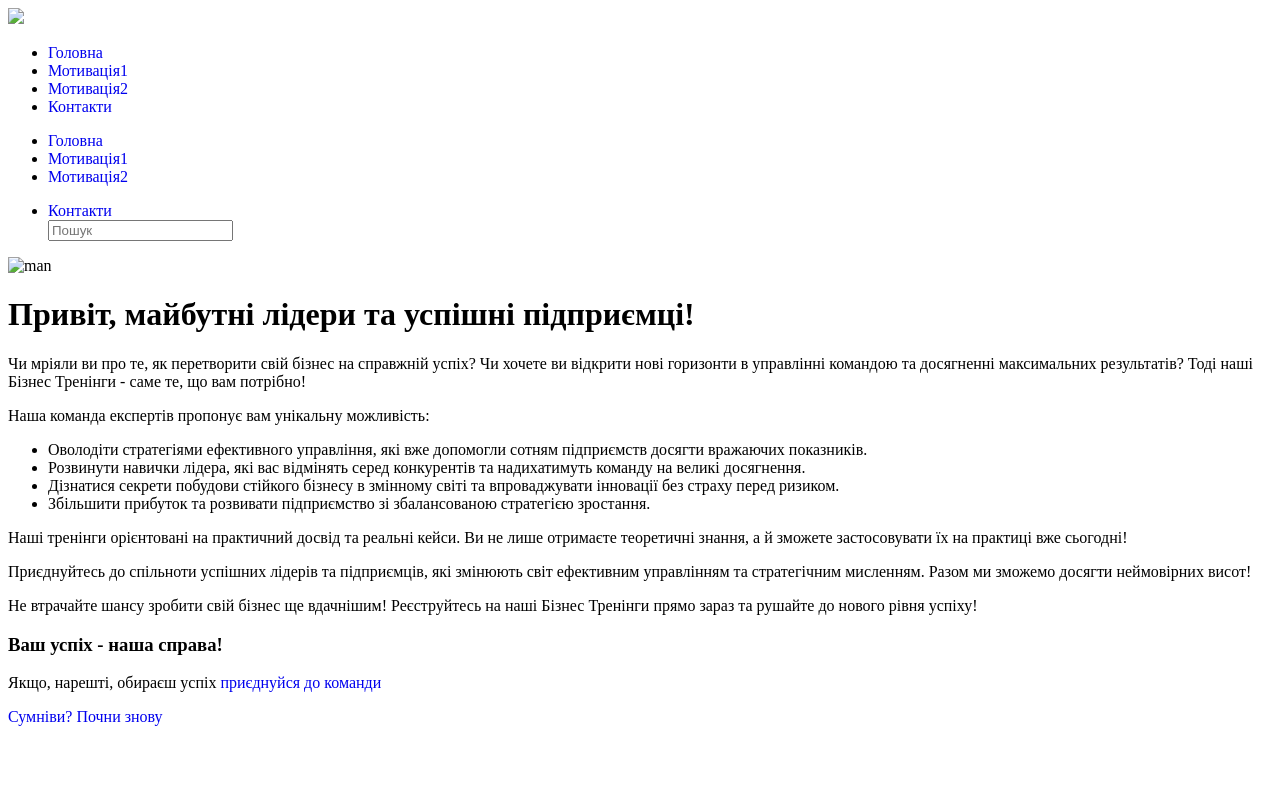
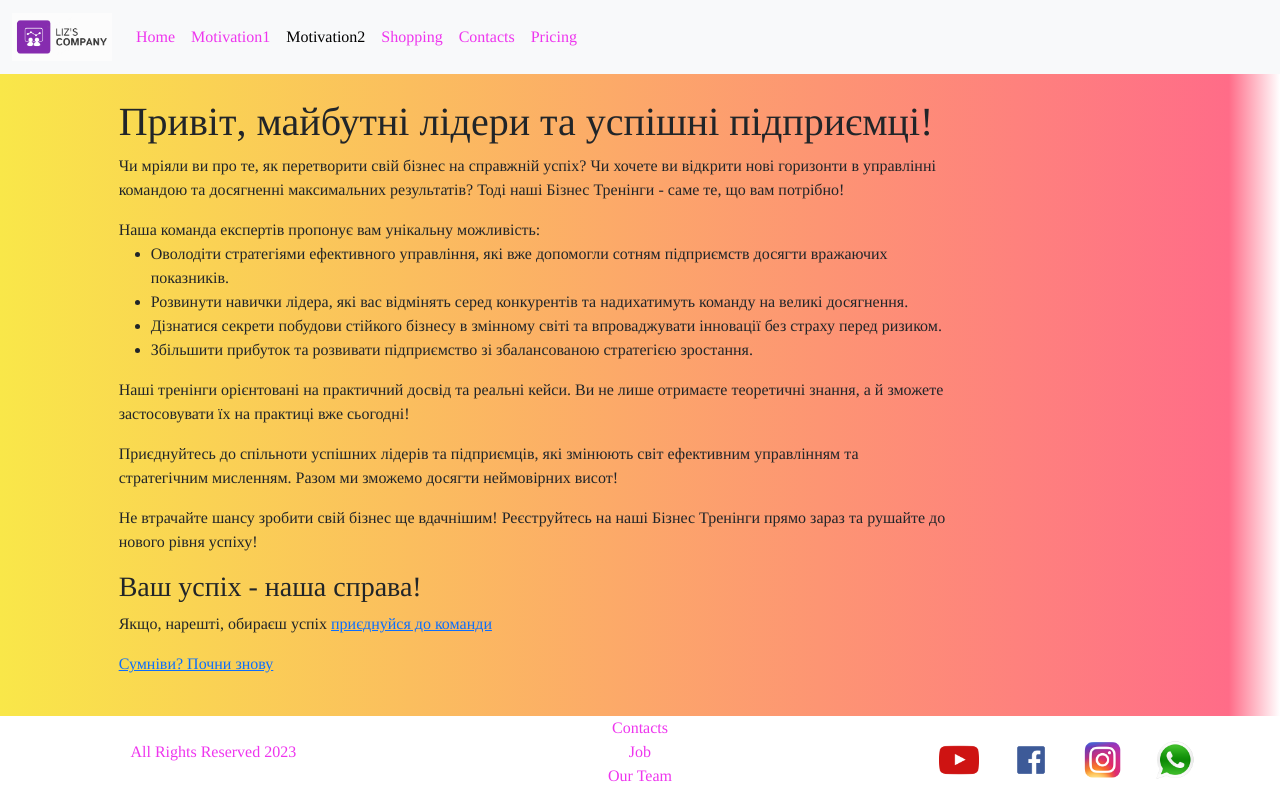
Before and after one commit to ihor4002/ihor4002.github.io, a plain HTML site: page page2.html in a window 1280 px wide. Drawn offline with nearby package versions, Linux system fonts and the light colour scheme.

Commit message:
Update page2.html

```diff
--- a/page2.html
+++ b/page2.html
@@ -1,58 +1,62 @@
-<!DOCTYPE html>
+<!DOCTYPE  html>
 <html lang="en">
 <head>
 	<meta charset="UTF-8">
 	<meta http-equiv="X-UA-Compatible" content="IE=edge">
 	<meta name="viewport" content="width=device-width, initial-scale=1.0">
-	<title>2 page</title>
-	<link rel="stylesheet" href="static/styles/style.css">
-	<style>
-		a {
-			text-decoration: none;
-		}
-	</style>
+	<link href="https://cdn.jsdelivr.net/npm/bootstrap@5.3.1/dist/css/bootstrap.min.css" rel="stylesheet" integrity="sha384-4bw+/aepP/YC94hEpVNVgiZdgIC5+VKNBQNGCHeKRQN+PtmoHDEXuppvnDJzQIu9" crossorigin="anonymous">
+	<link rel="stylesheet" href="source/styles/mycss.css">
+	<link rel="stylesheet" href="source/styles/bgvideo.css">
+	<link rel="apple-touch-icon" sizes="180x180" href="source/files/favicon_io/apple-touch-icon.png">
+	<link rel="icon" type="image/png" sizes="32x32" href="source/files/favicon_io/favicon-32x32.png">
+	<link rel="icon" type="image/png" sizes="16x16" href="source/files/favicon_io/favicon-16x16.png">
+	<link rel="manifest" href="source/files/favicon_io/site.webmanifest">
+	<title>Motivation2</title>
 </head>
+
 <body>
-	<div class="pages">
-		<div class="header">
-			<div>
-				<img src="static/images/bizness_model.jpg">
+	<header>
+		<nav class="navbar navbar-expand-lg bg-body-tertiary">
+		  <div class="container-fluid">
+		    <a class="navbar-brand" href="/"><img src="source/files/logo.png"></a>
+		    <button class="navbar-toggler" type="button" data-bs-toggle="collapse" data-bs-target="#navbarNav" aria-controls="navbarNav" aria-expanded="false" aria-label="Toggle navigation">
+		      <span class="navbar-toggler-icon"></span>
+		    </button>
+		    <div class="collapse navbar-collapse" id="navbarNav">
+		      <ul class="navbar-nav">
+		        <li class="nav-item">
+		          <a class="nav-link" aria-current="page" href="/">Home</a>
+		        </li>
+		        <li class="nav-item">
+		          <a class="nav-link" href="page.html">Motivation1</a>
+		        </li>
+		        <li class="nav-item">
+		          <a class="nav-link active" href="page2.html">Motivation2</a>
+		        </li>
+		        <li class="nav-item">
+		          <a class="nav-link" href="buy.html">Shopping</a>
+		        </li>
+		        <li class="nav-item">
+		          <a class="nav-link" href="contact.html">Contacts</a>
+		        </li>
+		        <li class="nav-item">
+		          <a class="nav-link" href="price.html">Pricing</a>
+		        </li>
+		      </ul>
 		    </div>
+		  </div>
+		</nav>
 
+	</header>
 
-			<ul>
-				<li><a href="index.html">Головна</a></li>
-				<li><a href="page.html">Мотивація1</a></li>
-				<li><a href="page2.html">Мотивація2</a></li>
-				<li><a href="contact.html">Контакти</a></li>
-			</ul>
+	<section>
+		<div class="container-fluid mt-4">
+			<div class="row">
+				<div class="col-lg-1">
 
 				</div>
-
-		<div class="section">
-			<div class="nav-conteiner">
-				<nav>
-					<ul>
-						<li><a href="index.html">Головна</a></li>
-						<li><a href="page.html">Мотивація1</a></li>
-						<li><a href="page2.html">Мотивація2</a></li>
-
-					</ul>
-				</nav>
-
-				<nav>
-					<ul>
-						<li><a href="contact.html">Контакти</a></li>
-						<input type="text" placeholder="Пошук">
-					</ul>
-				</nav>
-			</div>
-
-
-			<div class="text-page">
-				<div class="img-conteiner">
-					<img src="static/images/94.jpg" alt="man">
-				</div>
+				<div class="col-lg-8 col-md-12">
+					<div class="row">
 
 						<h1>Привіт, майбутні лідери та успішні підприємці!</h1>
 
@@ -97,6 +101,43 @@
 						</p>
 					</div>
 		</div>
+
+
 			</div>
+		</div>
+
+
+
+	</section>
+
+	<footer class="mt-4">
+		<div class="container-fluid">
+			<div class="row">
+				<div class="col-lg-4 col-md-12 footer-text text-center">
+					<p>All Rights Reserved 2023</p>
+				</div>
+				<div class="col-lg-4 col-md-12 footer-text text-center">
+					<p>Contacts<br>Job<br>Our Team</p>
+				</div>
+				<div class="col-lg-4 col-md-12 media-links">
+					<a href="https://www.youtube.com/">
+						<img style="width: 40px; margin-inline: 1em;" src="source/images/youtube.png" alt="youtube">
+					</a>
+					<a href="https://www.facebook.com/">
+						<img style="width: 40px; margin-inline: 1em;" src="source/images/facebook.png" alt="facebook">
+					</a>
+					<a href="https://www.instagram.com/">
+						<img style="width: 40px; margin-inline: 1em;" src="source/images/instagram.png" alt="instagram">
+					</a>
+					<a href="contact.html">
+						<img style="width: 40px; margin-inline: 1em;" src="source/images/WhatsApp.png" alt="whatsapp">
+					</a>
+				</div>
+			</div>
+		</div>
+	</footer>
+
+
+	<script src="https://cdn.jsdelivr.net/npm/bootstrap@5.3.1/dist/js/bootstrap.bundle.min.js" integrity="sha384-HwwvtgBNo3bZJJLYd8oVXjrBZt8cqVSpeBNS5n7C8IVInixGAoxmnlMuBnhbgrkm" crossorigin="anonymous"></script>
 </body>
 </html>
```
Lines whose indentation alone changed are shown as unchanged.
